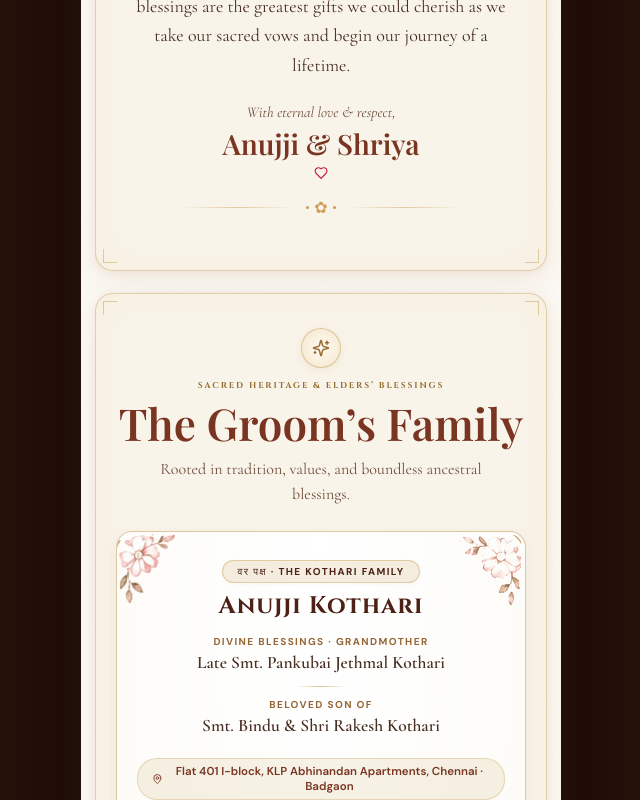
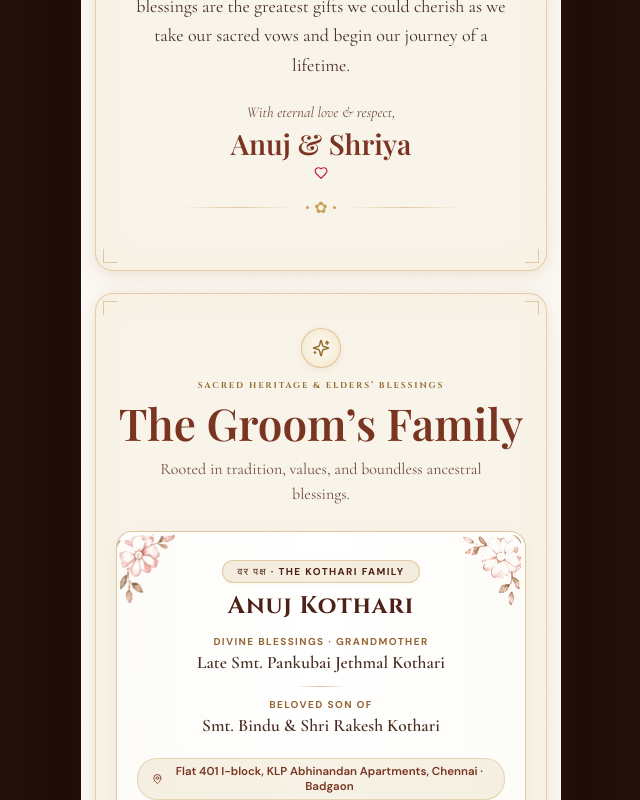
Before and after one commit to rohitlohar1/anuj-shriya-groom, a React (Vite) app: page / in a window 1280 px wide. Shown: the part 1200-2000 px from the top of the page, without its empty margins (319-959 px from the left). Built offline with nearby package versions, Linux system fonts and the light colour scheme; a web font is replaced by a local one.

Commit message:
fix: remove ji from Anuj everywhere in groom invitation

```diff
--- a/index.html
+++ b/index.html
@@ -6,8 +6,8 @@
     <meta name="theme-color" content="#26110a" />
     <meta name="apple-mobile-web-app-capable" content="yes" />
     <meta name="apple-mobile-web-app-status-bar-style" content="black-translucent" />
-    <meta name="description" content="The Kothari family welcomes you to celebrate the grand wedding of Anujji & Shriya on 23rd & 24th January 2027 at Purohit Holiday Resort, Lonavala." />
-    <title>Anujji & Shriya — Royal Wedding Celebration</title>
+    <meta name="description" content="The Kothari family welcomes you to celebrate the grand wedding of Anuj & Shriya on 23rd & 24th January 2027 at Purohit Holiday Resort, Lonavala." />
+    <title>Anuj & Shriya — Royal Wedding Celebration</title>
     <link rel="preconnect" href="https://fonts.googleapis.com">
     <link rel="preconnect" href="https://fonts.gstatic.com" crossorigin>
     <link href="https://fonts.googleapis.com/css2?family=Cinzel:wght@400;500;600;700&family=Cormorant+Garamond:ital,wght@0,400;0,500;0,600;0,700;1,400;1,500;1,600&family=DM+Sans:wght@400;500;600;700&family=Playfair+Display:ital,wght@0,600;0,700;1,500;1,600;1,700&display=swap" rel="stylesheet">
--- a/src/main.jsx
+++ b/src/main.jsx
@@ -21,31 +21,31 @@ const photos = [
     id: 1,
     caption: 'In your embrace, every step feels like coming home.',
     tag: 'Joyful Forever',
-    alt: 'Anujji and Shriya joyful amidst lush hillside meadows'
+    alt: 'Anuj and Shriya joyful amidst lush hillside meadows'
   },
   {
     id: 4,
     caption: 'The smile that lights up every single tomorrow.',
     tag: 'Endless Sunshine',
-    alt: 'Anujji and Shriya sharing an affectionate moment together'
+    alt: 'Anuj and Shriya sharing an affectionate moment together'
   },
   {
     id: 3,
     caption: 'Held tight in love that words can scarcely hold.',
     tag: 'Pure Warmth',
-    alt: 'Anujji embracing Shriya outdoors with happiness'
+    alt: 'Anuj embracing Shriya outdoors with happiness'
   },
   {
     id: 2,
     caption: 'Two hands, one destined path into infinity.',
     tag: 'Sacred Touch',
-    alt: 'Anujji and Shriya reaching towards each other on a scenic road'
+    alt: 'Anuj and Shriya reaching towards each other on a scenic road'
   },
   {
     id: 5,
     caption: 'Held close and promised for a lifetime.',
     tag: 'Eternal Promise',
-    alt: 'Anujji and Shriya with hands interlocked showing the engagement ring'
+    alt: 'Anuj and Shriya with hands interlocked showing the engagement ring'
   },
 ];
 
@@ -134,9 +134,9 @@ const events = [
     dayLabel: 'Day 2 — Sunday, 24th January 2027',
     dateShort: '24 Jan 2027',
     time: '10:30 AM',
-    title: 'Anujji ki Baarat',
+    title: 'Anuj ki Baarat',
     sanskrit: 'अनुज की शाही बारात एवं वर निकासी',
-    detail: 'The groom’s grand royal procession! Join Anujji with vibrant safas, dancing to energetic dhol beats and brass band music as we joyfully make our way to the wedding venue mandap.',
+    detail: 'The groom’s grand royal procession! Join Anuj with vibrant safas, dancing to energetic dhol beats and brass band music as we joyfully make our way to the wedding venue mandap.',
     tag: 'Royal Baraat',
     icon: '❖'
   },
@@ -147,7 +147,7 @@ const events = [
     time: '1:15 PM',
     title: 'Hastmilap & Lunch (The Auspicious Wedding)',
     sanskrit: 'शुभ हस्तमिलाप, सप्तपदी फेरे एवं प्रीतिभोज',
-    detail: 'The eternal union of Anujji & Shriya! The sacred Vedic rituals, Hastamelap, Kanyadaan, circumambulation of the holy Agni (Mangalpheras), and eternal Saptapadi vows, followed by a celebratory wedding feast (Preeti Bhoj).',
+    detail: 'The eternal union of Anuj & Shriya! The sacred Vedic rituals, Hastamelap, Kanyadaan, circumambulation of the holy Agni (Mangalpheras), and eternal Saptapadi vows, followed by a celebratory wedding feast (Preeti Bhoj).',
     tag: 'Auspicious Muhurat',
     icon: '♡'
   },
@@ -615,7 +615,7 @@ function SubscriptionStoryCard({ audioSystem, onShowerBlessings, showToast }) {
       showToast?.('🎉 Official Subscription Stamped: Lifetime Plan Activated!');
     } else {
       audioSystem?.playChimeSound(523.25, 0.1);
-      showToast?.('❤️ Subscribed for 7 Lifetimes · Anujji & Shriya');
+      showToast?.('❤️ Subscribed for 7 Lifetimes · Anuj & Shriya');
     }
   };
 
@@ -642,7 +642,7 @@ function SubscriptionStoryCard({ audioSystem, onShowerBlessings, showToast }) {
         </blockquote>
         <div className="trial-quote-signoff">
           <span>With eternal love & laughter,</span>
-          <b>Anujji & Shriya</b>
+          <b>Anuj & Shriya</b>
         </div>
       </div>
 
@@ -671,7 +671,7 @@ function SubscriptionStoryCard({ audioSystem, onShowerBlessings, showToast }) {
         <div className="pass-member-info">
           <div className="pass-member-names-wrap">
             <span className="pass-label">PRIMARY ACCOUNT HOLDERS</span>
-            <h3 className="pass-member-names">Anujji Kothari & Shriya Solanki</h3>
+            <h3 className="pass-member-names">Anuj Kothari & Shriya Solanki</h3>
           </div>
           <div className={`pass-tier-pill ${stamped ? 'pill-stamped' : ''}`}>
             <BadgeCheck size={13} />
@@ -727,7 +727,7 @@ function SubscriptionStoryCard({ audioSystem, onShowerBlessings, showToast }) {
               </div>
               <ul className="plan-perks-list">
                 <li><span className="perk-bullet">★</span> <b>Sacred Saptapadi:</b> Seven pheras, seven vows, seven lifetimes</li>
-                <li><span className="perk-bullet">★</span> <b>Wardrobe Clause:</b> Shriya gets 80% closet space (Anujji signed off 😉)</li>
+                <li><span className="perk-bullet">★</span> <b>Wardrobe Clause:</b> Shriya gets 80% closet space (Anuj signed off 😉)</li>
                 <li><span className="perk-bullet">★</span> <b>Forever Co-Pilot:</b> Guaranteed plus-one for every trip & late snack</li>
                 <li><span className="perk-bullet">★</span> <b>Terms & Conditions:</b> Non-cancellable, non-refundable, infinite love</li>
               </ul>
@@ -803,7 +803,7 @@ function SubscriptionStoryCard({ audioSystem, onShowerBlessings, showToast }) {
           <div className="review-bubble">
             <div className="review-rating">★★★★★</div>
             <p className="review-text">“Best 7-year trial ever! Never had any doubts. Can’t wait to subscribe permanently and spend my life with her.”</p>
-            <span className="review-author">— Anujji (Verified Subscriber)</span>
+            <span className="review-author">— Anuj (Verified Subscriber)</span>
           </div>
           <div className="review-bubble">
             <div className="review-rating">★★★★★</div>
@@ -909,13 +909,13 @@ export default function App() {
       'VERSION:2.0',
       'PRODID:-//Kothari Family//Wedding Invitation//EN',
       'BEGIN:VEVENT',
-      'UID:anujji-shriya-20270123@kothari.wedding',
+      'UID:anuj-shriya-20270123@kothari.wedding',
       'DTSTAMP:20261103T000000Z',
       'DTSTART:20270123T023000Z',
       'DTEND:20270124T123000Z',
-      'SUMMARY:Anujji & Shriya Royal Wedding Celebration',
+      'SUMMARY:Anuj & Shriya Royal Wedding Celebration',
       'LOCATION:Purohit Holiday Resort\\, Chhatrapati Shivaji Maharaj Road\\, Near ST Bus Stand\\, Lonavala\\, Maharashtra 410401',
-      'DESCRIPTION:The Kothari family welcomes you to celebrate the wedding of Anujji & Shriya. Day 1 (Jan 23): Jaan Swagat (8 AM), Mayra Ceremony (10 AM), Carnival & High Tea (2 PM), Sangeet (6:30 PM). Day 2 (Jan 24): Anujji ki Baarat (10:30 AM), Hastmilap & Lunch (1:15 PM IST).',
+      'DESCRIPTION:The Kothari family welcomes you to celebrate the wedding of Anuj & Shriya. Day 1 (Jan 23): Jaan Swagat (8 AM), Mayra Ceremony (10 AM), Carnival & High Tea (2 PM), Sangeet (6:30 PM). Day 2 (Jan 24): Anuj ki Baarat (10:30 AM), Hastmilap & Lunch (1:15 PM IST).',
       'END:VEVENT',
       'END:VCALENDAR'
     ];
@@ -923,7 +923,7 @@ export default function App() {
     const url = URL.createObjectURL(new Blob([content], { type: 'text/calendar;charset=utf-8' }));
     const a = document.createElement('a');
     a.href = url;
-    a.download = 'Anujji-Shriya-Wedding.ics';
+    a.download = 'Anuj-Shriya-Wedding.ics';
     a.click();
     setTimeout(() => URL.revokeObjectURL(url), 1000);
     showToast('Wedding celebration saved to calendar file!');
@@ -932,8 +932,8 @@ export default function App() {
   const share = async () => {
     try {
       const data = {
-        title: 'Anujji & Shriya — Royal Wedding Celebration',
-        text: 'With immense joy and the blessings of our elders, the Kothari family welcomes you to celebrate the wedding of Anujji & Shriya on 23rd & 24th January 2027 at Purohit Holiday Resort, Lonavala.',
+        title: 'Anuj & Shriya — Royal Wedding Celebration',
+        text: 'With immense joy and the blessings of our elders, the Kothari family welcomes you to celebrate the wedding of Anuj & Shriya on 23rd & 24th January 2027 at Purohit Holiday Resort, Lonavala.',
         url: window.location.href
       };
       if (navigator.share) {
@@ -979,7 +979,7 @@ export default function App() {
       setFallingPetals(prev => prev.filter(p => !newPetals.includes(p)));
     }, 4500);
 
-    showToast('🌸 Heartfelt blessings showered upon Anujji & Shriya!');
+    showToast('🌸 Heartfelt blessings showered upon Anuj & Shriya!');
   }, [audioSystem, showToast]);
 
   const handleDoubleTapPhoto = () => {
@@ -1059,7 +1059,7 @@ export default function App() {
 
         {/* Opening Velvet Doors Scene */}
         {phase !== 'entered' && (
-          <div className={`opening-scene ${phase}`} aria-label="Open Anujji and Shriya’s wedding invitation">
+          <div className={`opening-scene ${phase}`} aria-label="Open Anuj and Shriya’s wedding invitation">
             <div className="intro-curtains" aria-hidden="true">
               <div className="curtain-panel curtain-left" />
               <div className="curtain-panel curtain-right" />
@@ -1081,7 +1081,7 @@ export default function App() {
                     <button
                       className="invitation-seal"
                       onClick={() => enter(true)}
-                      aria-label="Open Anujji and Shriya’s wedding invitation with music"
+                      aria-label="Open Anuj and Shriya’s wedding invitation with music"
                     >
                       <span className="seal-outer-rim" />
                       <span className="seal-flower">❦</span>
@@ -1139,7 +1139,7 @@ export default function App() {
               <div className="invitation-herald">
                 <span className="herald-sub">TOGETHER WITH THEIR FAMILIES</span>
                 <h1>
-                  <span className="name-groom">Anujji</span>
+                  <span className="name-groom">Anuj</span>
                   <i className="ampersand">&</i>
                   <span className="name-bride">Shriya</span>
                 </h1>
@@ -1188,7 +1188,7 @@ export default function App() {
             <h2 className="section-title">A Garden of Forever</h2>
 
             <p className="note-text lead">
-              With the graceful blessings of our revered elders, grandparents, and the Almighty, the Kothari family welcomes you to celebrate the wedding of Anujji & Shriya in scenic Lonavala.
+              With the graceful blessings of our revered elders, grandparents, and the Almighty, the Kothari family welcomes you to celebrate the wedding of Anuj & Shriya in scenic Lonavala.
             </p>
 
             <p className="note-text">
@@ -1197,7 +1197,7 @@ export default function App() {
 
             <div className="script-signature">
               <span>With eternal love & respect,</span>
-              <b>Anujji & Shriya</b>
+              <b>Anuj & Shriya</b>
               <Heart size={14} className="heart-pulse" />
             </div>
             <WeddingDivider symbol="✿" />
@@ -1222,7 +1222,7 @@ export default function App() {
 
                 <div className="patrika-side-header">
                   <span className="side-badge">वर पक्ष · THE KOTHARI FAMILY</span>
-                  <h3 className="side-member-name">Anujji Kothari</h3>
+                  <h3 className="side-member-name">Anuj Kothari</h3>
                 </div>
 
                 <div className="lineage-item">
@@ -1833,14 +1833,14 @@ export default function App() {
             <span className="card-kicker">PHOOL VRUSHTI · SHOWER BLESSINGS</span>
             <h2 className="section-title">Shower Your Blessings</h2>
             <p className="section-lead">
-              Tap below to shower auspicious rose and marigold petals upon Anujji & Shriya!
+              Tap below to shower auspicious rose and marigold petals upon Anuj & Shriya!
             </p>
 
             <div className="blessing-interactive-core">
               <button
                 className="shower-flower-btn"
                 onClick={showerBlessings}
-                aria-label="Shower flower blessings on Anujji and Shriya"
+                aria-label="Shower flower blessings on Anuj and Shriya"
               >
                 <span className="shower-ring-pulse" />
                 <span className="flower-emoji">🌸</span>
@@ -1878,7 +1878,7 @@ export default function App() {
             </p>
 
             <div className="closing-couple-names">
-              <span>Anujji</span>
+              <span>Anuj</span>
               <i>&</i>
               <span>Shriya</span>
             </div>
@@ -1995,11 +1995,11 @@ export default function App() {
             <div className="card-modal-img-wrap">
               <img
                 src="/images/official-card.webp"
-                alt="Official groom wedding card for Anujji & Shriya with Kothari family honors"
+                alt="Official groom wedding card for Anuj & Shriya with Kothari family honors"
               />
             </div>
             <p className="card-modal-caption">
-              Official Groom Wedding Card & Patrika · Anujji & Shriya
+              Official Groom Wedding Card & Patrika · Anuj & Shriya
             </p>
           </div>
         </div>
```
Also changed, not shown: 1 other file (tests, documents, lock files or other folders).
